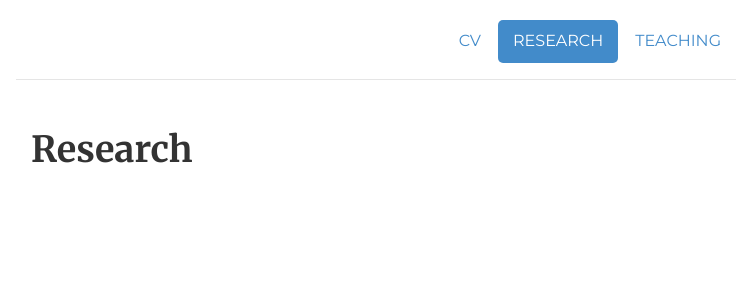
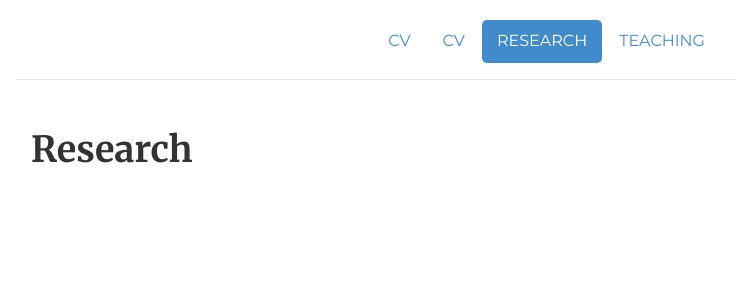
Before and after one commit to morihiroaki/morihiroaki.github.io, a Jekyll site: the page built from research.html, in a window 1280 px wide. Shown: the top 300 px of the page, without its empty margins (264-1015 px from the left). Built offline with Jekyll 4.4.1, drawn with Linux system fonts in a browser that asks for light colours.

Commit message:
Update header_subpage.html

```diff
--- a/_includes/header_subpage.html
+++ b/_includes/header_subpage.html
@@ -1,5 +1,6 @@
 <div class="header">
       <ul class="nav nav-pills pull-right">
+      　<li class="{{ page.home }}"><a href="/index.html" title="Home">CV</a></li>
         <li class="{{ page.cv }}"><a href="/cv.html" title="CV">CV</a></li>
         <li class="{{ page.research }}"><a href="/research.html" title="Research">Research</a></li>
         <li class="{{ page.teaching }}"><a href="/teaching.html" title="Teaching">Teaching</a></li>
```
